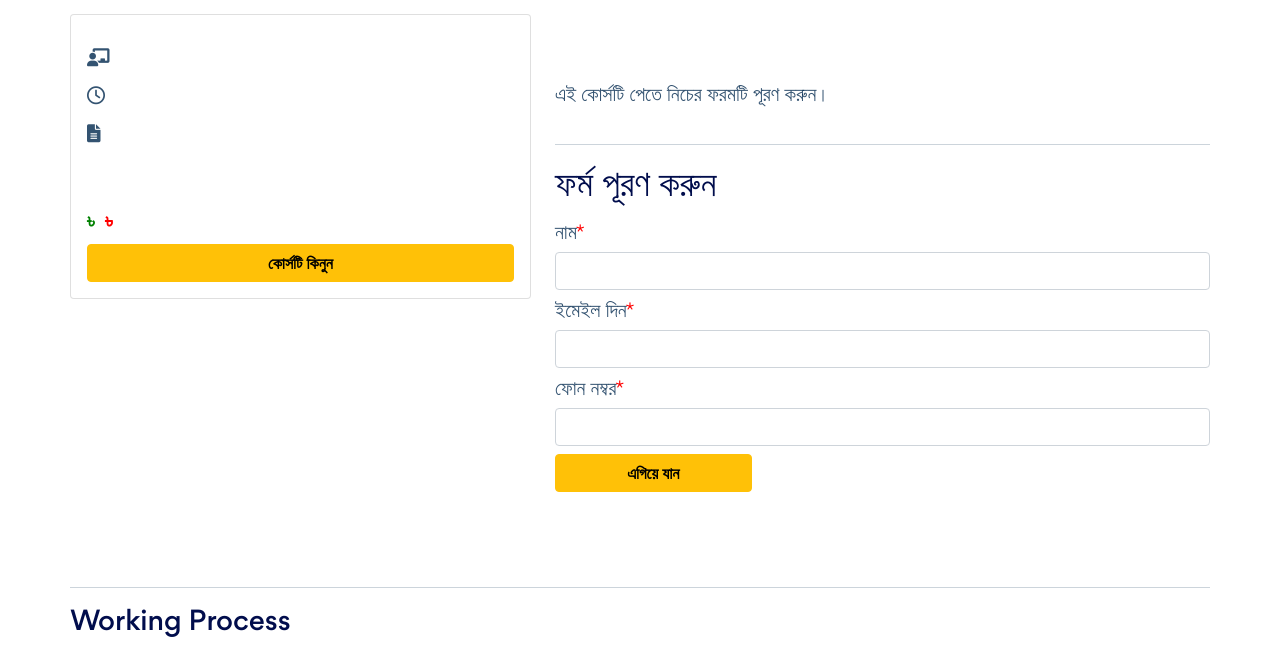
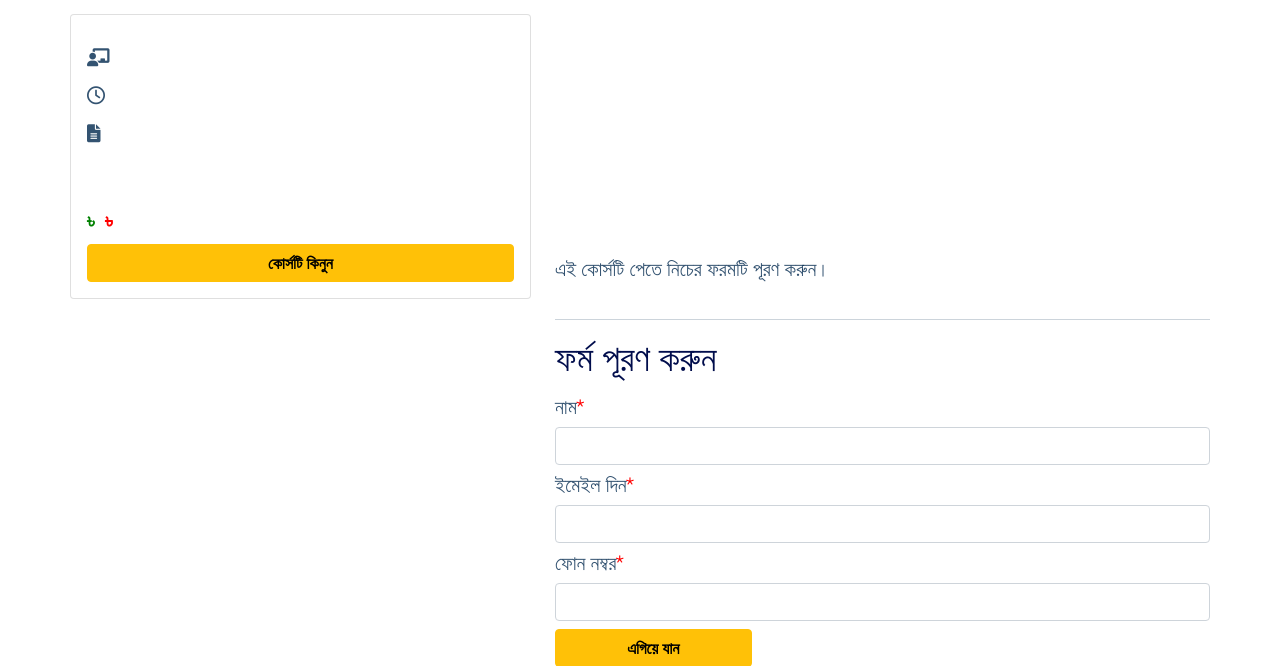
Before and after one commit to AbdurRahman111/BrainSkyBD-Tech-Website, a Django app: template portfolio/templates/courses/course_details.html in a window 1280 px wide. Shown: the part 141-807 px from the top of the page. Run offline with Django 4.2, Linux system fonts and the light colour scheme; the template is opened without the code that fills it, so the values that code supplies are empty; some libraries are stand-ins or nearby versions.

Commit message:
working on margin bottom

```diff
--- a/portfolio/templates/courses/course_details.html
+++ b/portfolio/templates/courses/course_details.html
@@ -100,7 +100,27 @@ src="https://www.facebook.com/tr?id=921487979611725&ev=ViewContent&noscript=1"
 								<div class="text-wrapper pt-30 md-pt-20">
 									{{ getCourse.Description | safe }}
 								</div>
-								<div id="checkout_form" style="margin-bottom: 30px ">
+								 <style>
+									/* Default style for both mobile and desktop */
+									#checkout_form {
+									}
+
+									/* Media query for screens with a maximum width of 767px (typical for mobile devices) */
+									@media (max-width: 767px) {
+										#checkout_form {
+											margin-bottom: 125px;
+										}
+									}
+
+									/* Media query for screens with a minimum width of 768px (typical for desktop devices) */
+									@media (min-width: 768px) {
+										#checkout_form {
+											margin-bottom: 175px;
+										}
+									}
+								</style>
+								<div id="checkout_form" style=""></div>
+								<div id="text_show" style="margin-bottom: 30px ">
 									এই কোর্সটি  পেতে নিচের ফরমটি পূরণ করুন।
 								</div>
 								<hr style="">
```
